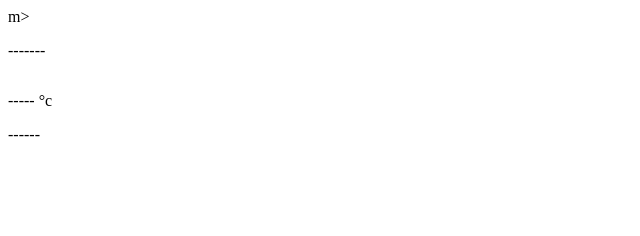
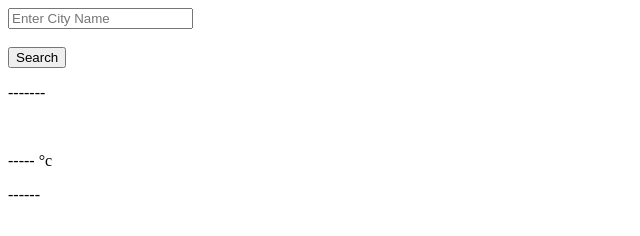
Before and after one commit to shylaja2608/WeatherApp, a plain HTML site: page index.html in a window 1280 px wide. Shown: the whole page, without its empty margins (0-640 px from the left). Drawn offline with Linux system fonts and the light colour scheme.

Commit message:
Update index.html

```diff
--- a/index.html
+++ b/index.html
@@ -1,4 +1,26 @@
-m>
+<!DOCTYPE html>
+<html>
+    <title>Weather app</title>
+    <head>
+        <link rel="stylesheet" href ="style.css">
+        <meta name="viewport" content="width=device-width, initial-scale=1.0">
+    </head>
+
+    <body>
+
+        <form id="search-form">
+            <input type="search"
+            placeholder="Enter City Name"
+            id="search-input"
+            required
+            autocomplete="off"
+            />
+            <br>
+        </br>
+        <button id="search-button">Search</button>
+
+        </form>
+
 
 
         <main id="app-container">
@@ -13,12 +35,14 @@ m>
                 <div id="climate">
                     <p>------</p>
                 </div>
+        </main>
+<script src="script.js">
 
 
 
 
 
-        </<script src="script.js">
+
 
 </script>
     </body>
```
